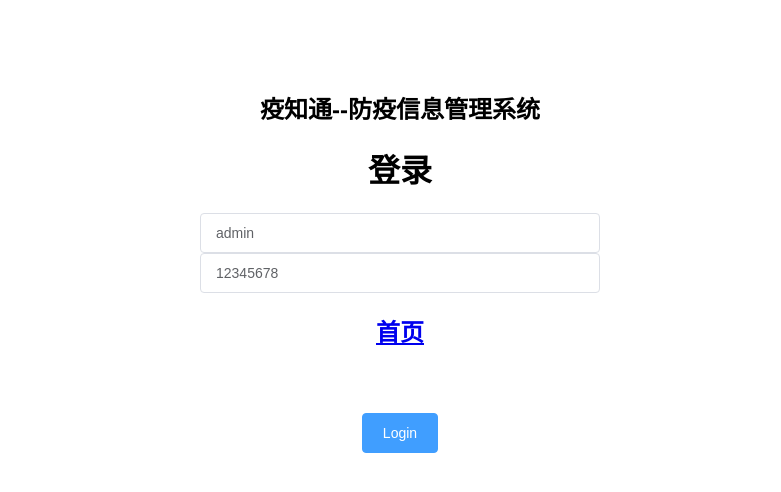
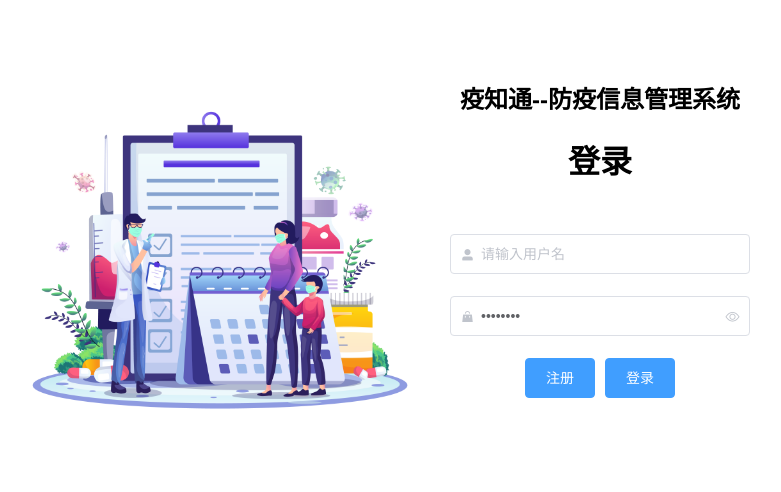
Before and after one commit to KKKA404/DB_Design_Project, a Vue app: page / in a window 1280 px wide. Shown: the top 492 px of the page, without its empty margins (240-1021 px from the left). Built offline with nearby package versions, Linux system fonts and the light colour scheme.

Commit message:
beautify login

```diff
--- a/src/views/SystemLogin.vue
+++ b/src/views/SystemLogin.vue
@@ -1,20 +1,45 @@
 <template>
-  <div class="login-wrap">
-    <h2>疫知通--防疫信息管理系统</h2>
-    <h1>登录</h1>
-    <el-input
-      placeholder="请输入用户名"
-      v-model="loginForm.userName"
-      clearable
-    ></el-input>
-    <el-input placeholder="请输入密码" v-model="loginForm.passWord" clearable>
-    </el-input>
-    <br />
-    <router-link to="/Index"><h2>首页</h2></router-link>
-    <br />
-    <el-button type="primary" @click.native.prevent="handleLogin"
-      >Login</el-button
-    >
+  <div style="margin: auto auto; display: flex; justify-content: center">
+    <div>
+      <img src="../assets/covid.png" style="width: 400px; height: 400px" />
+    </div>
+    <div>
+      <div class="login-container">
+        <h2>疫知通--防疫信息管理系统</h2>
+        <h1>登录</h1>
+        <el-form ref="loginForm" class="login-form" auto-complete="on">
+          <el-form-item>
+            <el-input
+              prefix-icon="el-icon-user-solid"
+              v-model="loginForm.Username"
+              placeholder="请输入用户名"
+              type="text"
+              tabindex="1"
+              auto-complete="on"
+            />
+          </el-form-item>
+
+          <el-form-item>
+            <el-input
+              show-password
+              prefix-icon="el-icon-s-goods"
+              v-model="loginForm.passWord"
+              placeholder="请输入密码"
+              tabindex="2"
+              auto-complete="on"
+              @keyup.enter.native="handleLogin"
+            />
+          </el-form-item>
+        </el-form>
+        <el-button type="primary" @click.native.prevent="">注册</el-button>
+        <el-button
+          :loading="loading"
+          type="primary"
+          @click.native.prevent="handleLogin"
+          >登录</el-button
+        >
+      </div>
+    </div>
   </div>
 </template>
 
@@ -27,6 +52,7 @@ export default {
         userName: "admin",
         passWord: "12345678",
       },
+      loading: false,
       redirect: undefined,
     };
   },
@@ -40,27 +66,29 @@ export default {
   },
   methods: {
     handleLogin() {
-      // this.loading = true;
+      this.loading = true;
       this.$store
         .dispatch("user/login", this.loginForm)
         .then(() => {
           this.$router.push({ path: this.redirect || "/Index" });
-          // this.loading = false;
+          this.loading = false;
         })
         .catch(() => {
-          // this.loading = false;
+          this.loading = false;
         });
     },
   },
 };
 </script>
 
-<style>
-.login-wrap {
-  width: 400px;
-  height: 300px;
-  margin: auto;
-  padding-top: 10px;
-  line-height: 40px;
+<style lang="scss" >
+.login-container {
+  overflow: auto;
+  .login-form {
+    position: relative;
+    width: 300px;
+    padding: 30px 30px 0;
+    overflow: hidden;
+  }
 }
 </style>
```
Also changed, not shown: src/assets/covid.png (added).
